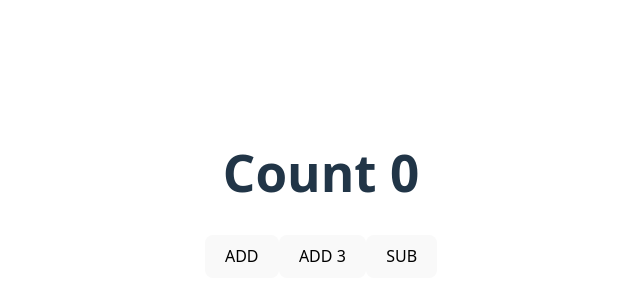
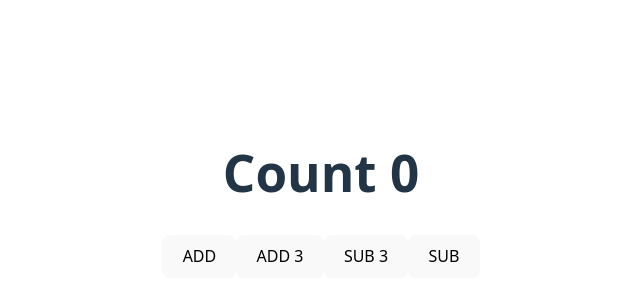
Before and after one commit to ishika021i/weather-app, a React (Vite) app: page / in a window 1280 px wide. Shown: the part 206-506 px from the top of the page, without its empty margins (319-959 px from the left). Built offline with nearby package versions, Linux system fonts and the light colour scheme.

Commit message:
feature 6

```diff
--- a/src/App.jsx
+++ b/src/App.jsx
@@ -19,6 +19,12 @@ function App() {
        }
 
        }>ADD 3 </button>
+        <button onClick ={
+       () => {
+        setvalue(value -3);
+       }
+
+       }>SUB 3 </button>
        <button onClick ={
        () => {
         setvalue(value -1);
```
